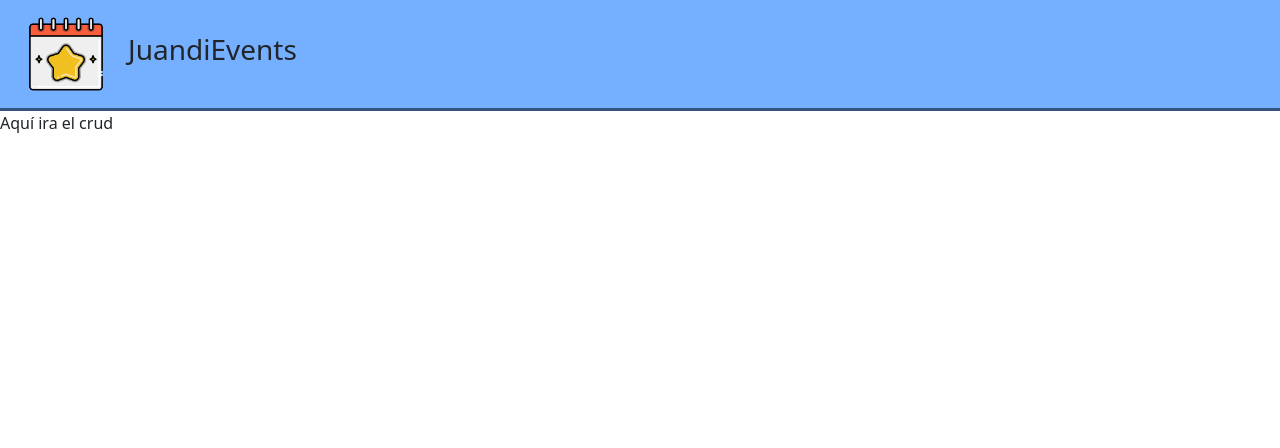
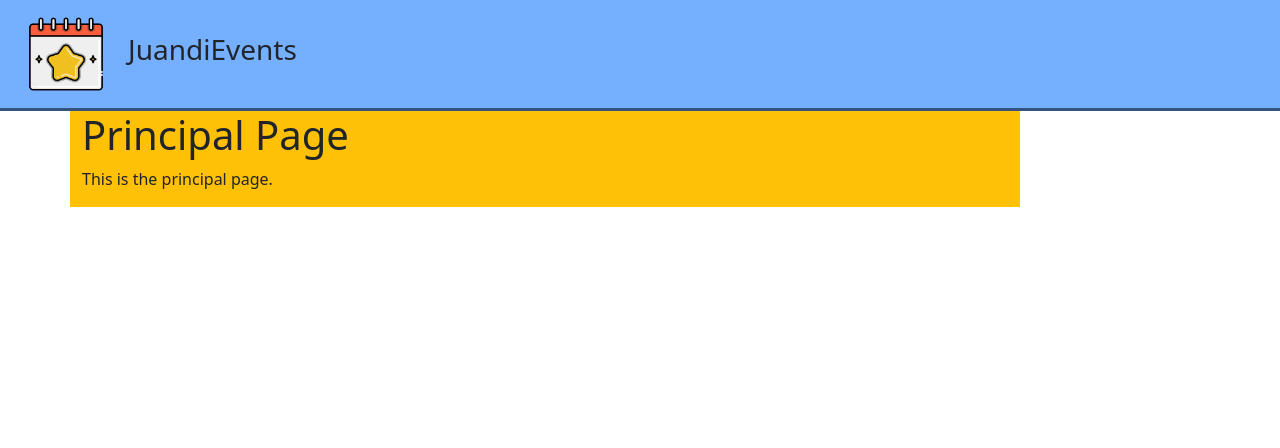
Before and after one commit to juandixdd/php_crud_final_eventos, a PHP site: page /principalPage.php in a window 1280 px wide. Shown: the top 448 px of the page. Run offline with PHP 8.4, Linux system fonts and the light colour scheme.

```diff
--- a/principalPage.php
+++ b/principalPage.php
@@ -1,7 +1,14 @@
 <?php include 'template/header.php'; ?>
 
-<p>
-    Aquí ira el crud
-</p>
+<div class="container">
+    <div class="row">
+        <div class="col-md-10 bg-warning">
+            <h1>Principal Page</h1>
+            <p>
+                This is the principal page.
+            </p>
+        </div>
+    </div>
+</div>
 
 <?php include 'template/footer.php'; ?>
```
Also changed, not shown: functions/registarr.php (+9 -0 lines), assets/documentation/database_model.png (added), assets/documentation/enunciado.jpeg (renamed from assets/enunciado.jpeg).
